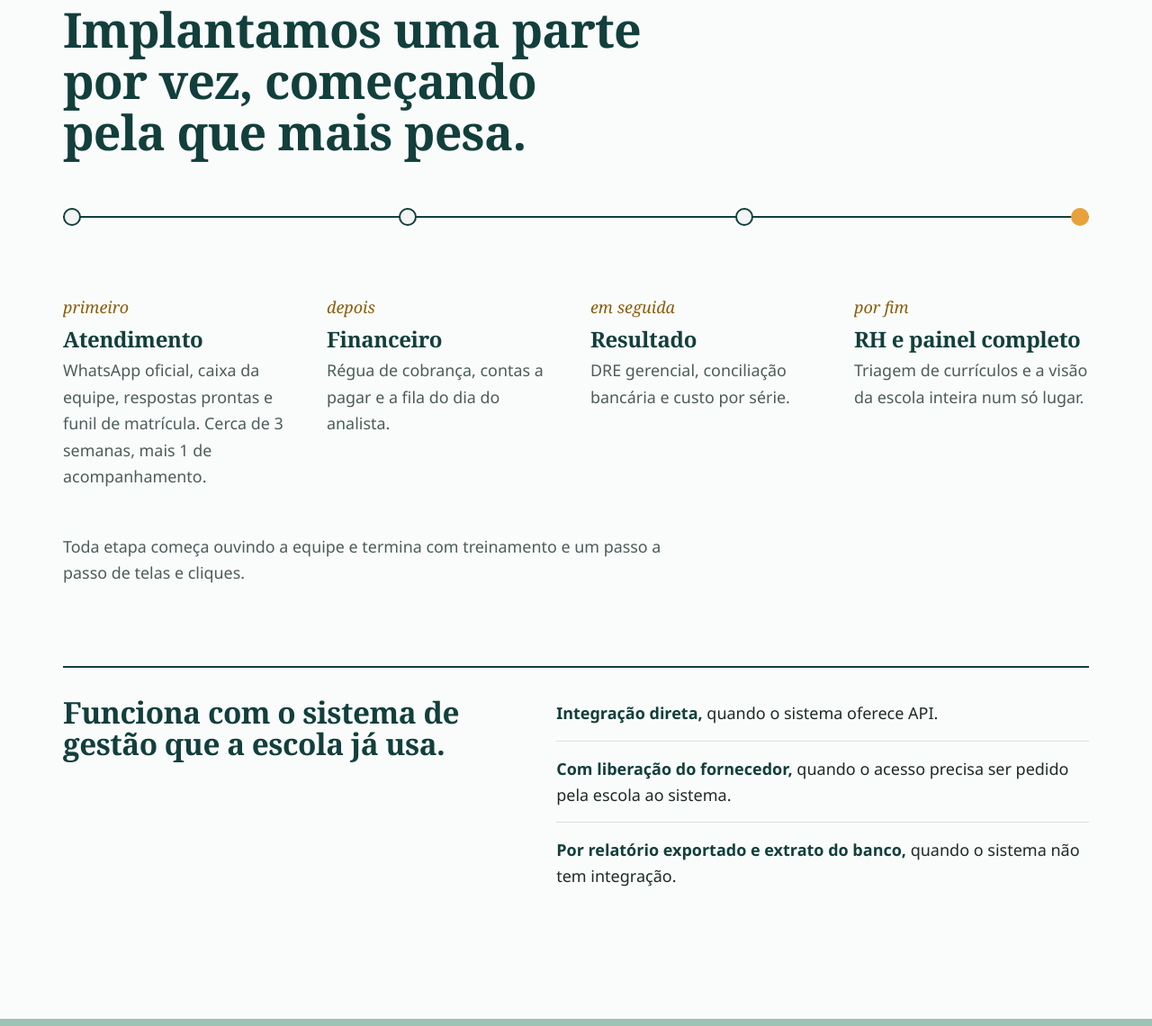
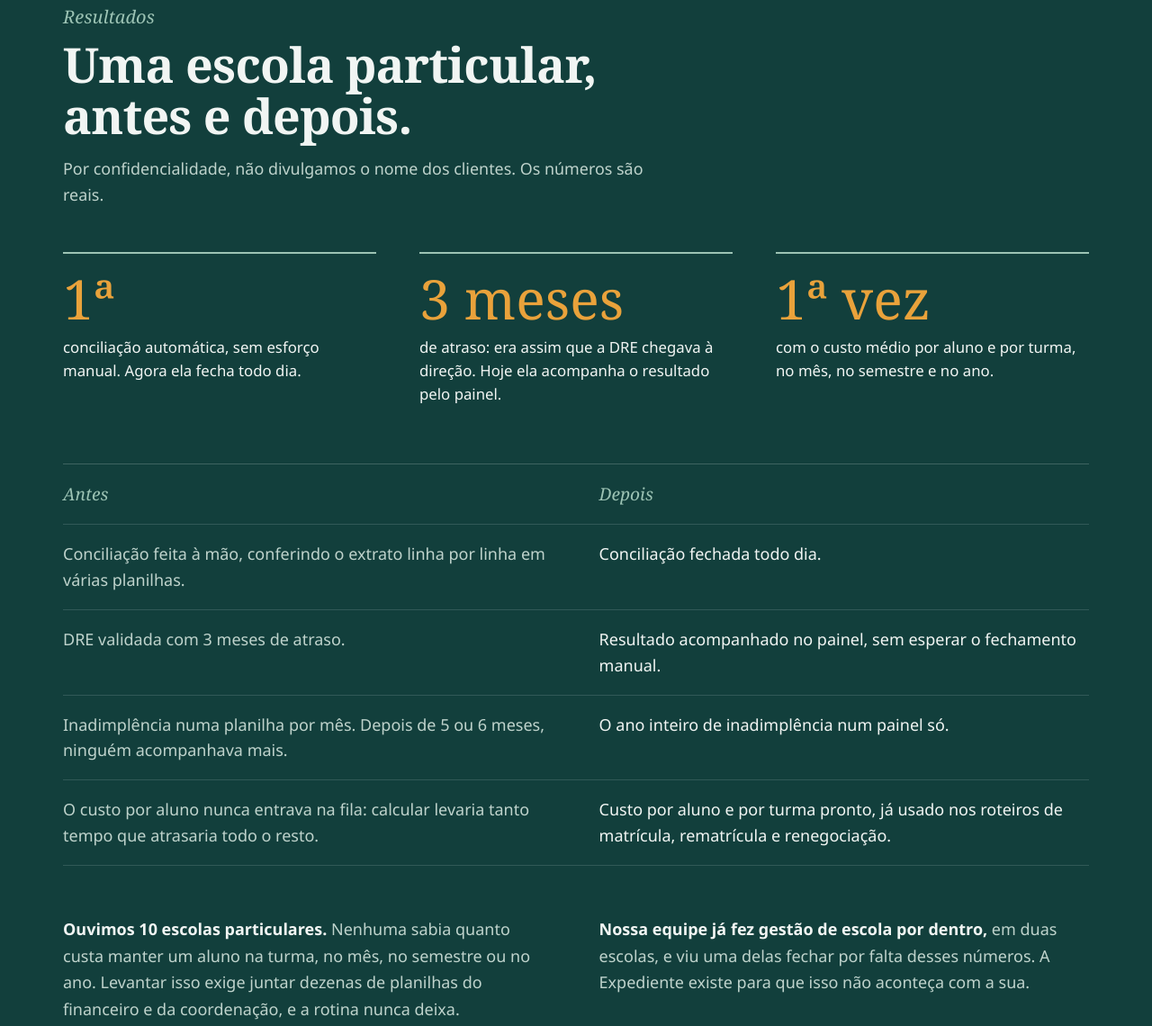
Before and after one commit to JaimeWiter/jw-escolas, an Astro site: page / in a window 1280 px wide. Shown: the part 6559-7699 px from the top of the page at 90% size. Built offline with nearby package versions, Linux system fonts and the light colour scheme; Astro itself is replaced by a stand-in of ours.

Commit message:
Seção Resultados: case real sem nome, pesquisa com escolas e experiência da equipe

```diff
--- a/src/pages/index.astro
+++ b/src/pages/index.astro
@@ -289,6 +289,30 @@ const marcos = [
       </div>
     </section>
 
+    <section class="prova" id="resultados" aria-labelledby="prova-titulo">
+      <div class="container">
+        <p class="chapeu">Resultados</p>
+        <h2 id="prova-titulo">Uma escola particular, antes e depois.</h2>
+        <p class="texto">Por confidencialidade, não divulgamos o nome dos clientes. Os números são reais.</p>
+        <ul class="destaques">
+          <li><b>1ª</b><span>conciliação automática, sem esforço manual. Agora ela fecha todo dia.</span></li>
+          <li><b>3 meses</b><span>de atraso: era assim que a DRE chegava à direção. Hoje ela acompanha o resultado pelo painel.</span></li>
+          <li><b>1ª vez</b><span>com o custo médio por aluno e por turma, no mês, no semestre e no ano.</span></li>
+        </ul>
+        <div class="comparacao" role="table" aria-label="Antes e depois">
+          <div class="linha cabeca" role="row"><span role="columnheader">Antes</span><span role="columnheader">Depois</span></div>
+          <div class="linha" role="row"><span role="cell">Conciliação feita à mão, conferindo o extrato linha por linha em várias planilhas.</span><span role="cell">Conciliação fechada todo dia.</span></div>
+          <div class="linha" role="row"><span role="cell">DRE validada com 3 meses de atraso.</span><span role="cell">Resultado acompanhado no painel, sem esperar o fechamento manual.</span></div>
+          <div class="linha" role="row"><span role="cell">Inadimplência numa planilha por mês. Depois de 5 ou 6 meses, ninguém acompanhava mais.</span><span role="cell">O ano inteiro de inadimplência num painel só.</span></div>
+          <div class="linha" role="row"><span role="cell">O custo por aluno nunca entrava na fila: calcular levaria tanto tempo que atrasaria todo o resto.</span><span role="cell">Custo por aluno e por turma pronto, já usado nos roteiros de matrícula, rematrícula e renegociação.</span></div>
+        </div>
+        <div class="pesquisa">
+          <p><b>Ouvimos 10 escolas particulares.</b> Nenhuma sabia quanto custa manter um aluno na turma, no mês, no semestre ou no ano. Levantar isso exige juntar dezenas de planilhas do financeiro e da coordenação, e a rotina nunca deixa.</p>
+          <p><b>Nossa equipe já fez gestão de escola por dentro,</b> em duas escolas, e viu uma delas fechar por falta desses números. A Expediente existe para que isso não aconteça com a sua.</p>
+        </div>
+      </div>
+    </section>
+
     <section class="implantacao" id="implantacao" aria-labelledby="impl-titulo">
       <div class="container">
         <h2 id="impl-titulo">Implantamos uma parte por vez, começando pela que mais pesa.</h2>
--- a/src/styles/global.css
+++ b/src/styles/global.css
@@ -179,6 +179,31 @@ p { margin: 0; }
 .colunas .depois li { font-weight: 600; color: var(--pinho); }
 
 /* Implantação */
+/* Resultados (case real, sem nome) */
+.prova { padding: clamp(72px, 10vw, 128px) 0; background: var(--pinho); color: var(--nevoa); }
+.prova h2 { color: var(--nevoa); max-width: 15em; margin-top: 8px; }
+.prova .chapeu { margin: 0; font-family: var(--serif); font-style: italic; font-size: 1.25rem; color: var(--salvia); }
+.prova .texto { color: var(--suave-escuro); margin-top: 16px; }
+.destaques { list-style: none; margin: 48px 0 0; padding: 0; display: grid; grid-template-columns: repeat(3, minmax(0, 1fr)); gap: clamp(24px, 4vw, 48px); }
+.destaques li { border-top: 2px solid var(--salvia); padding-top: 20px; display: grid; gap: 10px; align-content: start; }
+.destaques b { font-family: var(--serif); font-weight: 500; font-size: clamp(2.6rem, 5vw, 3.8rem); line-height: 1; color: var(--acafrao); }
+.destaques span { color: var(--nevoa); font-size: 1.05rem; line-height: 1.55; }
+.comparacao { margin-top: 64px; border-top: 1px solid rgba(241, 245, 243, .2); }
+.comparacao .linha { display: grid; grid-template-columns: 1fr 1fr; gap: clamp(20px, 4vw, 56px); padding: 18px 0; border-bottom: 1px solid rgba(241, 245, 243, .14); }
+.comparacao .linha span:first-child { color: var(--suave-escuro); }
+.comparacao .linha span:last-child { color: var(--nevoa); font-weight: 500; }
+.comparacao .cabeca span { font-family: var(--serif); font-style: italic; font-weight: 400 !important; font-size: 1.2rem; color: var(--salvia) !important; }
+.pesquisa { margin-top: 56px; display: grid; grid-template-columns: 1fr 1fr; gap: clamp(24px, 4vw, 56px); }
+.pesquisa p { margin: 0; color: var(--suave-escuro); line-height: 1.65; }
+.pesquisa b { color: var(--nevoa); font-weight: 600; }
+@media (max-width: 760px) {
+  .destaques, .pesquisa { grid-template-columns: minmax(0, 1fr); }
+  .comparacao .linha { grid-template-columns: minmax(0, 1fr); gap: 6px; }
+  .comparacao .cabeca { display: none; }
+  .comparacao .linha span:first-child::before { content: "Antes: "; font-style: italic; }
+  .comparacao .linha span:last-child::before { content: "Depois: "; font-style: italic; color: var(--acafrao); font-weight: 400; }
+}
+
 .implantacao { padding: clamp(72px, 10vw, 128px) 0; background: var(--branco); border-top: 1px solid var(--nevoa-2); }
 .implantacao h2 { max-width: 15em; }
 .etapas { display: grid; grid-template-columns: repeat(4, minmax(0, 1fr)); gap: 32px; margin-top: 56px; }
```
